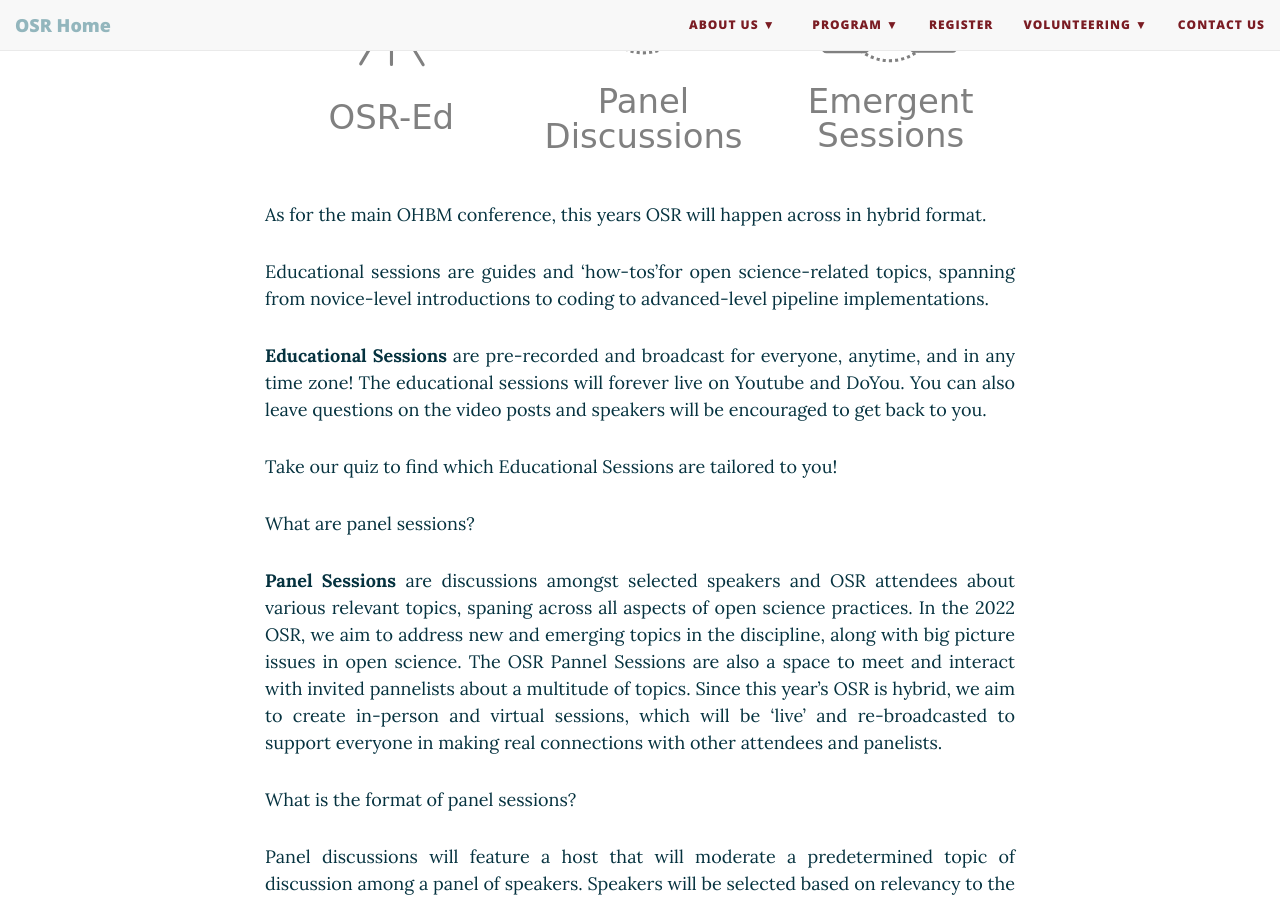
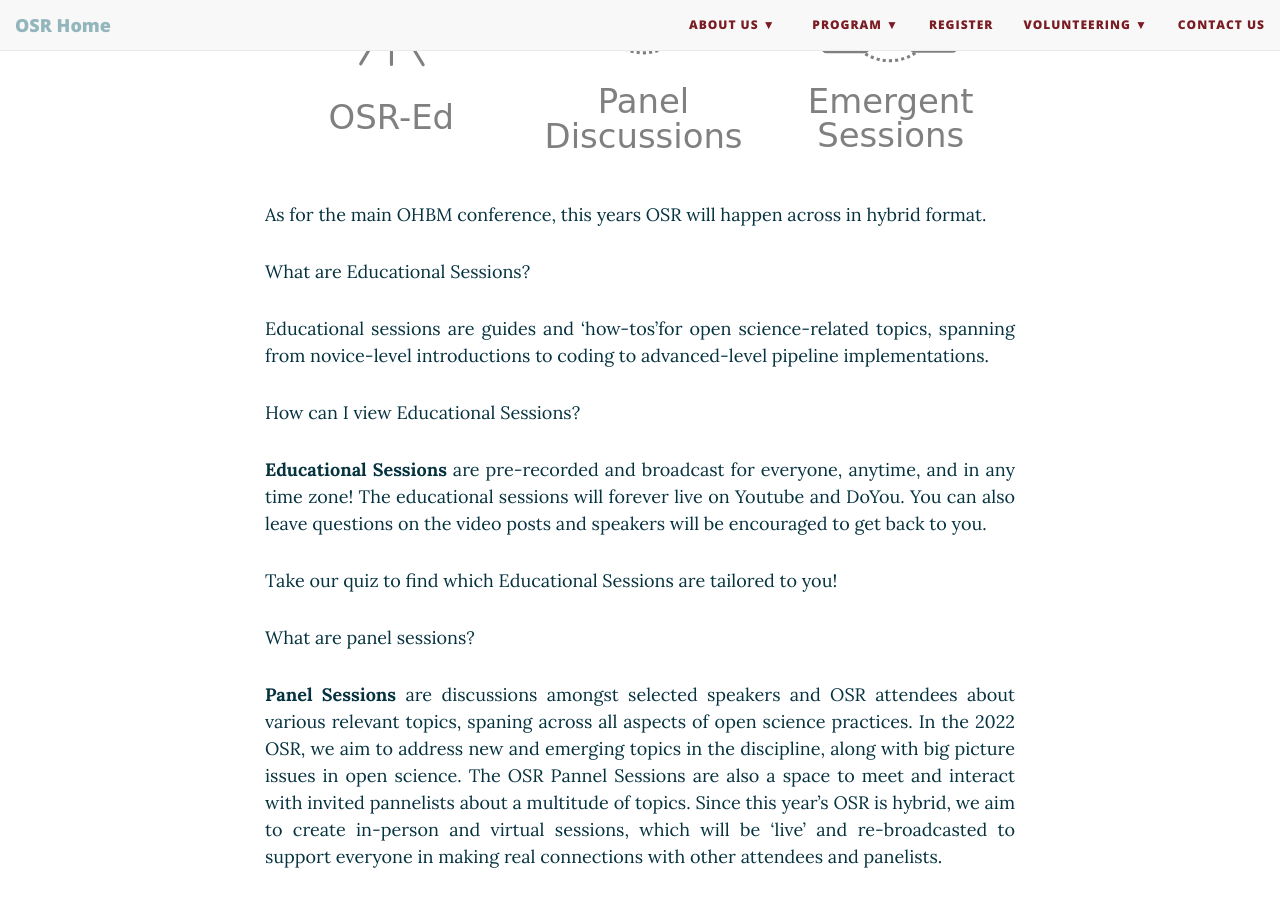
Before and after one commit to ohbm/osr2023, a Jekyll site: the page built from formats.md, in a window 1280 px wide and 900 px high, scrolled down 502 px. Built offline with Jekyll 4.4.1, drawn with Linux system fonts in a browser that asks for light colours; nearby versions of some CDN libraries.

Commit message:
Update formats.md

```diff
--- a/formats.md
+++ b/formats.md
@@ -18,8 +18,11 @@
 <div id='educational'></div>
 
 {::options parse_block_html="true" /}
+
+<p align="justify">What are Educational Sessions?</p>
 <p align="justify">Educational sessions are guides and 'how-tos'for open science-related topics, spanning from novice-level introductions to coding to advanced-level pipeline implementations.</p>
 
+<p align="justify">How can I view Educational Sessions?</p>
 <p align="justify"> **Educational Sessions** are pre-recorded and broadcast for everyone, anytime, and in any time zone! The educational sessions will forever live on Youtube and DoYou. You can also leave questions on the video posts and speakers will be encouraged to get back to you.</p>
 
 <p align="justify">Take our quiz to find which Educational Sessions are tailored to you!
```
